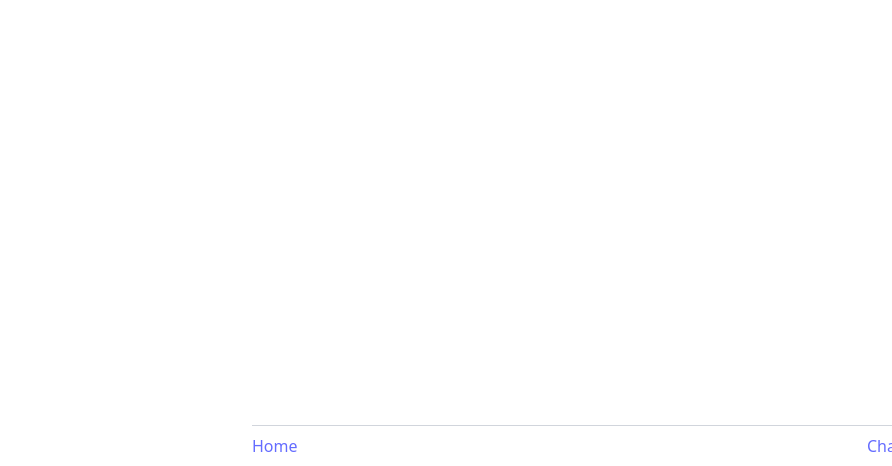
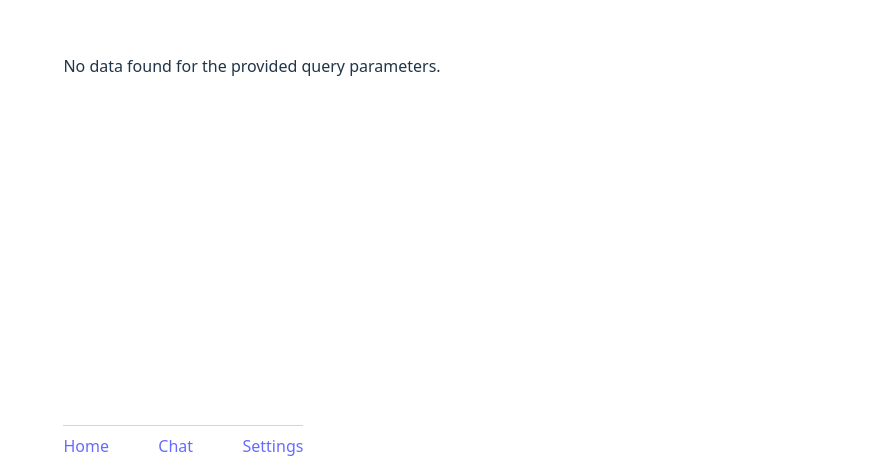
Before and after one commit to minlfk/Hackathon_25, a React (Vite) app in the folder hack25/: page /1/1/1 in a window 1280 px wide. Before the commit this address had no page. Shown: the part 334-800 px from the top of the page, without its empty margins (388-1280 px from the left). Built offline with nearby package versions, Linux system fonts and the light colour scheme.

Commit message:
detail page

```diff
--- a/hack25/src/App.jsx
+++ b/hack25/src/App.jsx
@@ -9,6 +9,7 @@ import PageLayout from './components/PageLayout';
 import CubeDetail from './components/CubeDetail';
 
 import './App.css'
+import DeepDive from './pages/DeepDive';
 
 function App() {
 
@@ -28,6 +29,7 @@ function App() {
           <Route path="/tech-resources/f" element={<div>Technology + Resources: Option F</div>} />
 
           {/* Default routes for other combinations */}
+          <Route path="/:id1/:id2/:id3" element={<DeepDive />} />
           <Route path="/front" element={<div>Front Face Content</div>} />
           <Route path="/back" element={<div>Back Face Content</div>} />
           <Route path="/left" element={<div>Left Face Content</div>} />
@@ -36,7 +38,7 @@ function App() {
           <Route path="/bottom" element={<div>Bottom Face Content</div>} />
           <Route path="/settings" element={<div>Settings Page</div>} />
         </Routes>
-        <div className="flex-1 text-center text-black no-underline fixed bottom-0 w-full flex justify-between bg-white border-t border-gray-300 py-2">
+        <div className="flex-1 text-center text-black no-underline fixed bottom-0 w-60 flex justify-between bg-white border-t border-gray-300 py-2">
           <Link to="/">Home</Link>
           <Link to="/chat">Chat</Link>
           <Link to="/settings">Settings</Link>
--- a/hack25/src/components/CubeDetail.jsx
+++ b/hack25/src/components/CubeDetail.jsx
@@ -9,6 +9,9 @@ function CubeFace({ position, rotation, color, hoverColor, label, route, navigat
 
   // Load the button texture - using the imported image
   const texture = useTexture(buttonImage || zukunftLogo); // Using zukunftLogo as default for now
+  // Random, was annoying my editor..
+  const hover = () => hoverColor;
+  hover();
 
   return (
     <group position={position} rotation={rotation}>
@@ -57,7 +60,7 @@ function CubeFace({ position, rotation, color, hoverColor, label, route, navigat
 
 function DetailedCube({ selectedPair }) {
   const navigate = useNavigate();
-  const [hovered, setHovered] = useState(false);
+  //const [hovered, setHovered] = useState(false);
 
   // Define cube colors for different pairs
   const getCubeColor = (outer, inner) => {
@@ -75,25 +78,14 @@ function DetailedCube({ selectedPair }) {
 
   // Define face configurations based on selected pair
   const getFaceConfig = (outer, inner) => {
-    if (outer === 'technology' && inner === 'resources') {
-      return [
-        { position: [0, 0, 0.61], rotation: [0, 0, 0], label: "AI", route: "/tech-resources/ai", buttonImage: zukunftLogo },
-        { position: [0, 0, -0.61], rotation: [0, Math.PI, 0], label: "Sustainability", route: "/tech-resources/sustainability", buttonImage: zukunftLogo },
-        { position: [0.61, 0, 0], rotation: [0, Math.PI / 2, 0], label: "Management", route: "/tech-resources/management", buttonImage: zukunftLogo },
-        { position: [-0.61, 0, 0], rotation: [0, -Math.PI / 2, 0], label: "Data", route: "/tech-resources/data", buttonImage: zukunftLogo },
-        { position: [0, 0.61, 0], rotation: [-Math.PI / 2, 0, 0], label: "Knowledge", route: "/tech-resources/knowledge", buttonImage: zukunftLogo },
-        { position: [0, -0.61, 0], rotation: [Math.PI / 2, 0, 0], label: "Security", route: "/tech-resources/security", buttonImage: zukunftLogo }
-      ];
-    }
 
-    // Default face configuration for other combinations
     return [
-      { position: [0, 0, 0.61], rotation: [0, 0, 0], label: "Front", route: "/front", buttonImage: zukunftLogo },
-      { position: [0, 0, -0.61], rotation: [0, Math.PI, 0], label: "Back", route: "/back", buttonImage: zukunftLogo },
-      { position: [0.61, 0, 0], rotation: [0, Math.PI / 2, 0], label: "Right", route: "/right", buttonImage: zukunftLogo },
-      { position: [-0.61, 0, 0], rotation: [0, -Math.PI / 2, 0], label: "Left", route: "/left", buttonImage: zukunftLogo },
-      { position: [0, 0.61, 0], rotation: [-Math.PI / 2, 0, 0], label: "Top", route: "/top", buttonImage: zukunftLogo },
-      { position: [0, -0.61, 0], rotation: [Math.PI / 2, 0, 0], label: "Bottom", route: "/bottom", buttonImage: zukunftLogo }
+      { position: [0, 0, 0.61], rotation: [0, 0, 0], label: "Front", route: `/${outer}/${inner}/front`, buttonImage: zukunftLogo },
+      { position: [0, 0, -0.61], rotation: [0, Math.PI, 0], label: "Back", route: `/${outer}/${inner}/back`, buttonImage: zukunftLogo },
+      { position: [0.61, 0, 0], rotation: [0, Math.PI / 2, 0], label: "Right", route: `/${outer}/${inner}/right`, buttonImage: zukunftLogo },
+      { position: [-0.61, 0, 0], rotation: [0, -Math.PI / 2, 0], label: "Left", route: `/${outer}/${inner}/left`, buttonImage: zukunftLogo },
+      { position: [0, 0.61, 0], rotation: [-Math.PI / 2, 0, 0], label: "Top", route: `/${outer}/${inner}/top`, buttonImage: zukunftLogo },
+      { position: [0, -0.61, 0], rotation: [Math.PI / 2, 0, 0], label: "Bottom", route: `/${outer}/${inner}/bottom`, buttonImage: zukunftLogo }
     ];
   };
 
--- /dev/null
+++ b/hack25/src/data/matrix.js
@@ -0,0 +1,17 @@
+export const matrix = {
+    "1": {
+        "1": 1,
+        "2": 2,
+        "3": 3
+    },
+    "2": {
+        "1": 4,
+        "2": 5,
+        "3": 6
+    },
+    "3": {
+        "1": 7,
+        "2": 8,
+        "3": 9
+    }
+}
--- a/hack25/src/index.css
+++ b/hack25/src/index.css
@@ -7,7 +7,7 @@
 
   color-scheme: light dark;
   color: rgba(255, 255, 255, 0.87);
-  background-color: #242424;
+  background-color: rgba(255, 255, 255, 0.87);
 
   font-synthesis: none;
   text-rendering: optimizeLegibility;
@@ -20,6 +20,7 @@ a {
   color: #646cff;
   text-decoration: inherit;
 }
+
 a:hover {
   color: #535bf2;
 }
@@ -48,9 +49,11 @@ button {
   cursor: pointer;
   transition: border-color 0.25s;
 }
+
 button:hover {
   border-color: #646cff;
 }
+
 button:focus,
 button:focus-visible {
   outline: 4px auto -webkit-focus-ring-color;
@@ -61,9 +64,11 @@ button:focus-visible {
     color: #213547;
     background-color: #ffffff;
   }
+
   a:hover {
     color: #747bff;
   }
+
   button {
     background-color: #f9f9f9;
   }
--- a/hack25/src/pages/ChatPage.jsx
+++ b/hack25/src/pages/ChatPage.jsx
@@ -36,28 +36,8 @@ const ChatPage = () => {
 
   return (
     <>
-      <div className="fixed bottom-24 right-6 w-80 bg-white rounded-lg shadow-xl z-50">
       <div className="p-4 border-b border-gray-200 flex justify-between items-center">
         <h3 className="text-lg font-semibold text-gray-800">Chat Support</h3>
-          <button
-
-            className="text-gray-500 hover:text-gray-700"
-          >
-            <svg
-              xmlns="http://www.w3.org/2000/svg"
-              className="h-6 w-6"
-              fill="none"
-              viewBox="0 0 24 24"
-              stroke="currentColor"
-            >
-              <path
-                strokeLinecap="round"
-                strokeLinejoin="round"
-                strokeWidth={2}
-                d="M6 18L18 6M6 6l12 12"
-              />
-            </svg>
-          </button>
       </div>
       <div className="h-96 p-4 overflow-y-auto">
         <div className="space-y-4">
@@ -83,7 +63,7 @@ const ChatPage = () => {
             placeholder="Type a message..."
             value={input}
             onChange={(e) => setInput(e.target.value)}
-              className="flex-1 px-4 py-2 border border-gray-300 rounded-lg focus:ring-2 focus:ring-blue-600 focus:border-transparent"
+            className="flex-1 text-black px-4 py-2 border border-gray-300 rounded-lg focus:ring-2 focus:ring-blue-600 focus:border-transparent"
           />
           <button
             onClick={sendMessage}
@@ -93,7 +73,6 @@ const ChatPage = () => {
           </button>
         </div>
       </div>
-      </div>
     </>
   );
 };
--- /dev/null
+++ b/hack25/src/pages/DeepDive.jsx
@@ -0,0 +1,32 @@
+import React from 'react';
+import { useLocation } from 'react-router-dom';
+import { matrix } from '../data/matrix';
+
+const DeepDive = () => {
+    const location = useLocation();
+    const queryParams = new URLSearchParams(location.search);
+    const id1 = queryParams.get('id1');
+    const id2 = queryParams.get('id2');
+    const id3 = queryParams.get('id3');
+
+    const queryNestedObject = (data, id1, id2, id3) => {
+        if (data[id1] && data[id1][id2] && data[id1][id2][id3]) {
+            return data[id1][id2][id3];
+        }
+        return null;
+    };
+
+    const result = queryNestedObject(matrix, id1, id2, id3);
+
+    return (
+        <div>
+            {result ? (
+                <div>{JSON.stringify(result)}</div>
+            ) : (
+                <div>No data found for the provided query parameters.</div>
+            )}
+        </div>
+    );
+};
+
+export default DeepDive;
```
Lines whose indentation alone changed are shown as unchanged.
